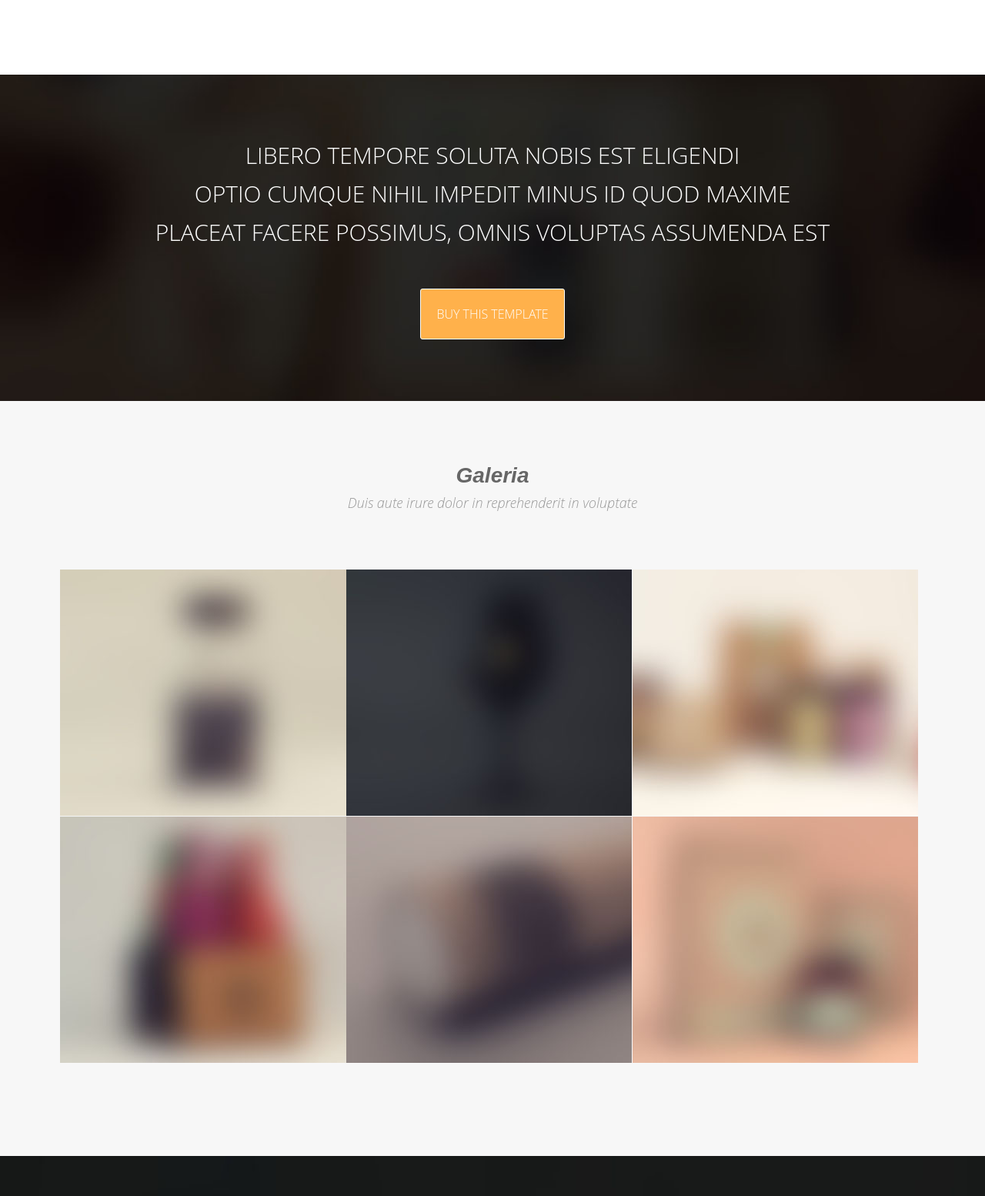
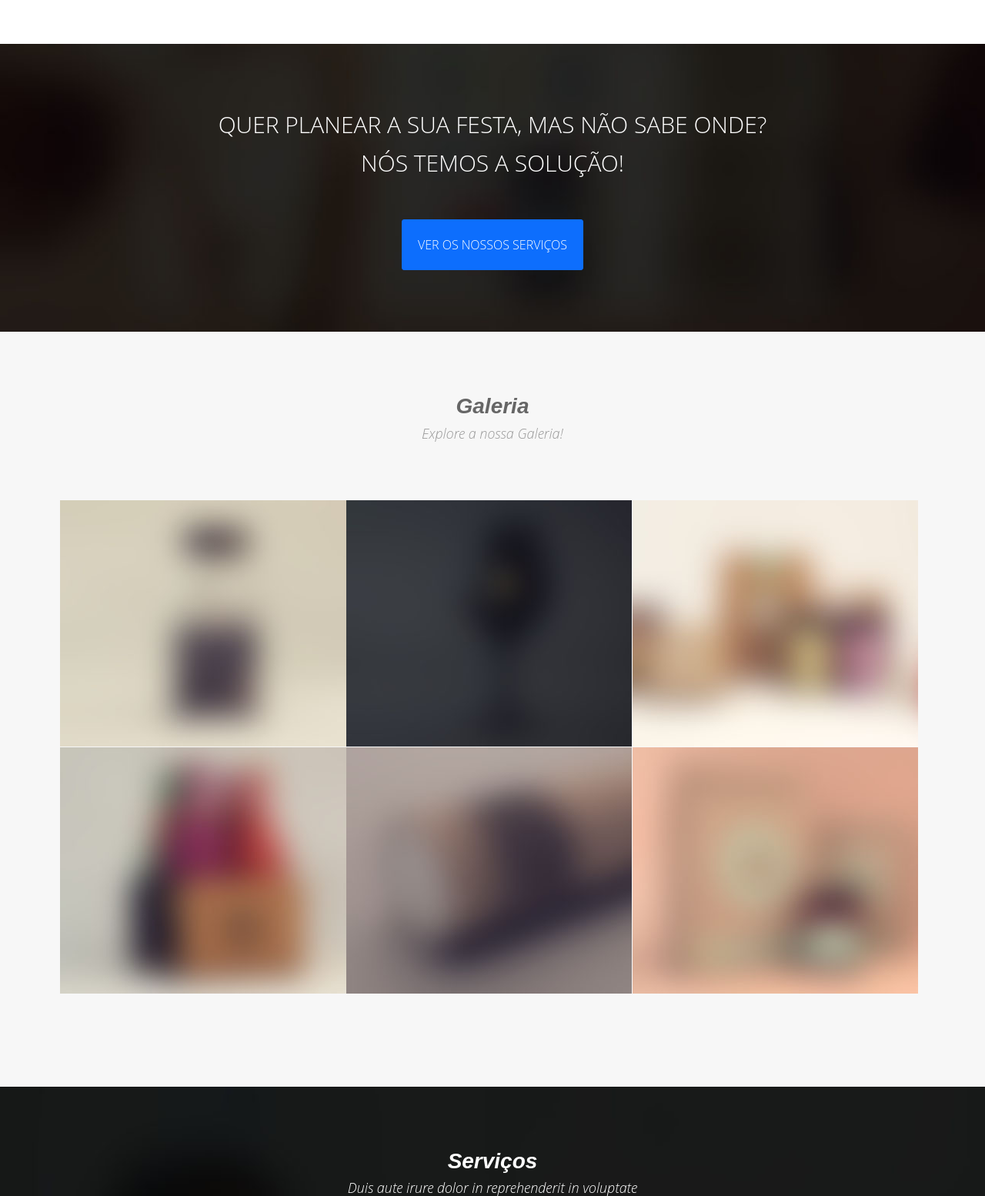
Before and after one commit to Wand-DenaXy/PuroEncanto, a PHP site: page / in a window 1280 px wide, after a click on "Toggle navigation". Shown: the part 2517-4071 px from the top of the page at 77% size. Run offline with PHP 8.4, Linux system fonts and the light colour scheme; some libraries are stand-ins or nearby versions.

Commit message:
Diogo Casimiro Update

```diff
--- a/css/puroencantocores.css
+++ b/css/puroencantocores.css
@@ -42,7 +42,7 @@
 .btn-primary.disabled.active,
 .btn-primary[disabled].active,
 fieldset[disabled] .btn-primary.active {
-    border-color: #925a19;
+    border-color:  #ffb951;
     background-color: #ff9148;
 }
 
@@ -51,7 +51,7 @@
 }
 
 .btn-xl {
-    border-color: #925a19;
+    border-color:  #ffb951;
     background-color: #ff9148;
 }
 
@@ -79,12 +79,12 @@
 .btn-xl.disabled.active,
 .btn-xl[disabled].active,
 fieldset[disabled] .btn-xl.active {
-    border-color: #925a19;
-    background-color: #925a19;
+    border-color:  #ffb951;
+    background-color:  #ffb951;
 }
 
 .btn-xl .badge {
-    color: #925a19;
+    color:  #ffb951;
     background-color: #fff;
 }
 
@@ -97,7 +97,12 @@
 .navbar-default .navbar-brand:focus,
 .navbar-default .navbar-brand:active,
 .navbar-default .navbar-brand.active {
-    color: #ffbf77;
+    color:  #ffb951;
+}
+
+.navbar-default .navbar-toggle {
+    border-color:  #ffb951;
+    background-color: #925a19;
 }
 
 .navbar-default .nav li a:hover,
@@ -148,6 +153,7 @@
 .no-touch .feature:hover i,
 	.no-touch .feature:active i,
 	.no-touch .feature:focus i {
+
         box-shadow: 0 0 0 0 #925a19;
 }
 
@@ -182,7 +188,7 @@
     color: #925a19;
 }
 .portfolio-item:hover .portfolio-caption {
-    background-color: rgba(91, 177, 47, 0.8);
+    background-color:  #ffb951(91, 177, 47, 0.8);
 }
 
 .welcome-section:hover .border {
@@ -216,7 +222,7 @@
 }
 
 .team-member .team-details {
-    background-color: rgba(91, 177, 47, 0.8);
+    background-color:  #ffb951(91, 177, 47, 0.8);
 }
 
 .counter-item i {
@@ -276,7 +282,7 @@
 }
 
 .footer-contact-info {
-    background: rgba(91, 177, 47, 0.8);
+    background:  #ffb951(91, 177, 47, 0.8);
 }
 
 footer.style-1 {
--- a/index.html
+++ b/index.html
@@ -31,7 +31,17 @@
     <link href="css/responsive.css" rel="stylesheet">
 
     <!-- Colors CSS -->
-    <link rel="stylesheet" type="text/css" href="css/puroencantocores.css">
+    <link rel="stylesheet" type="text/css" href="css/color/green.css">
+
+
+
+    <!-- Colors CSS -->
+    <link rel="stylesheet" type="text/css" href="css/color/green.css" title="green">
+    <link rel="stylesheet" type="text/css" href="css/color/light-red.css" title="light-red">
+    <link rel="stylesheet" type="text/css" href="css/color/blue.css" title="blue">
+    <link rel="stylesheet" type="text/css" href="css/color/light-blue.css" title="light-blue">
+    <link rel="stylesheet" type="text/css" href="css/color/yellow.css" title="yellow">
+    <link rel="stylesheet" type="text/css" href="css/color/light-green.css" title="light-green">
 
     <!-- Custom Fonts -->
     <link href='http://fonts.googleapis.com/css?family=Kaushan+Script' rel='stylesheet' type='text/css'>
@@ -68,26 +85,21 @@
                         <a class="page-scroll" href="#feature">Feature</a>
                     </li>
                     <li>
-                        <a class="page-scroll" href="sobre.html">Sobre Nós</a>
+                        <a class="page-scroll" href="#portfolio">Galeria</a>
                     </li>
                     <li>
-                        <a class="page-scroll" href="sobre.html">About</a>
+                        <a class="page-scroll" href="sobre.html">Sobre nós</a>
                     </li>
                     <li>
-                        <a class="page-scroll" href="evento.html">Criar Evento</a>
-                    </li>
-                    <li>
-                        <a class="page-scroll" href="servico.html">Serviço</a>
-                    </li>
-                    <li>
-                        <a class="page-scroll" href="#team">Team</a>
-                    </li>
-                    <li>
-                        <a class="page-scroll" href="#pricing">Pricing</a>
+                        <a class="page-scroll" href="servico.html">Serviços</a>
                     </li>
 
                     <li>
-                        <a class="page-scroll" href="#contact">Contact</a>
+                        <a class="page-scroll" href="#pricing">Preços</a>
+                    </li>
+
+                    <li>
+                        <a class="page-scroll" href="#contact">Contactos</a>
                     </li>
                 </ul>
             </div>
@@ -122,7 +134,7 @@
                                 <span><strong>Fame</strong> for the highest</span>
                             </h1>
                             <p class="animated2">At vero eos et accusamus et iusto odio dignissimos<br> ducimus qui blanditiis praesentium voluptatum</p>
-                            <a href="#feature" class="page-scroll btn btn-primary animated1">Read More</a>
+
                         </div>
                     </div>
                 </div>
@@ -136,7 +148,7 @@
                     		  <span>Welcome to <strong>Fame</strong></span>
                     	    </h1>
                             <p class="animated2">Generate a flood of new business with the<br> power of a digital media platform</p>
-                            <a href="#feature" class="page-scroll btn btn-primary animated3">Read More</a>
+
                         </div>
                     </div>
                 </div>
@@ -151,7 +163,6 @@
                                 <span>The way of <strong>Success</strong></span>
                             </h1>
                             <p class="animated1">At vero eos et accusamus et iusto odio dignissimos<br> ducimus qui blanditiis praesentium voluptatum</p>
-                             <a class="animated3 slider btn btn-primary btn-min-block" href="#">Get Now</a><a class="animated3 slider btn btn-default btn-min-block" href="#">Live Demo</a>
 
                         </div>
                     </div>
@@ -182,8 +193,8 @@
                         <div class="feature">
                             <i class="fa fa-magic"></i>
                             <div class="feature-content">
-                                <h4>Web Design</h4>
-                                <p>Duis aute irure dolor in reprehenderit in voluptate velit esse cillum dolore eu fugiat nulla pariatur. Lorem ipsum dolor. reprehenderit</p>
+                                <h4>Decoração</h4>
+                                <p>Decoramos a sua festa ou evento totalmente a seu gosto!</p>
                             </div>
                         </div>
                     </div><!-- /.col-md-3 -->
@@ -191,8 +202,8 @@
                         <div class="feature">
                             <i class="fa fa-gift"></i>
                             <div class="feature-content">
-                                <h4>Graphics Design</h4>
-                                <p>Duis aute irure dolor in reprehenderit in voluptate velit esse cillum dolore eu fugiat nulla pariatur. Lorem ipsum dolor. reprehenderit</p>
+                                <h4>Bolos</h4>
+                                <p>Fazemos o seu bolo com que sempre sonhou!</p>
                             </div>
                         </div>
                     </div><!-- /.col-md-3 -->
@@ -200,8 +211,8 @@
                         <div class="feature">
                             <i class="fa fa-wordpress"></i>
                             <div class="feature-content">
-                                <h4>Wordpress Theme</h4>
-                                <p>Duis aute irure dolor in reprehenderit in voluptate velit esse cillum dolore eu fugiat nulla pariatur. Lorem ipsum dolor. reprehenderit</p>
+                                <h4>Insuflável</h4>
+                                <p>Festa com crianças? Temos a solução perfeita para não faltar diversão!</p>
                             </div>
                         </div>
                     </div><!-- /.col-md-3 -->
@@ -209,8 +220,8 @@
                         <div class="feature">
                             <i class="fa fa-plug"></i>
                             <div class="feature-content">
-                                <h4>Wordpress Plugin</h4>
-                                <p>Duis aute irure dolor in reprehenderit in voluptate velit esse cillum dolore eu fugiat nulla pariatur. Lorem ipsum dolor. reprehenderit</p>
+                                <h4>Catering</h4>
+                                <p>O Catering ideal para a sua festa ou envento!</p>
                             </div>
                         </div>
                     </div>
@@ -226,8 +237,8 @@
         <div class="container">
             <div class="row">
                 <div class="col-md-12">
-                    <h1>Libero tempore soluta nobis est eligendi</br> optio cumque nihil impedit minus id quod maxime </br>placeat facere possimus, omnis voluptas assumenda est</h1>
-                    <button type="submit" class="btn btn-primary">Buy This Template</button>
+                    <h1>Quer planear a sua festa, mas não sabe onde? </br>Nós temos a solução!</h1>
+                    <button type="submit" class="btn btn-primary">Ver os nossos serviços</button>
                 </div>
             </div>
         </div>
@@ -243,7 +254,7 @@
                     <div class="col-md-12">
                         <div class="section-title text-center">
                             <h3>Galeria</h3>
-                            <p>Duis aute irure dolor in reprehenderit in voluptate</p>
+                            <p>Explore a nossa Galeria!</p>
                         </div>
                     </div>
                 </div>
```
Also changed, not shown: other parts of index.html (+13 -25 lines).
